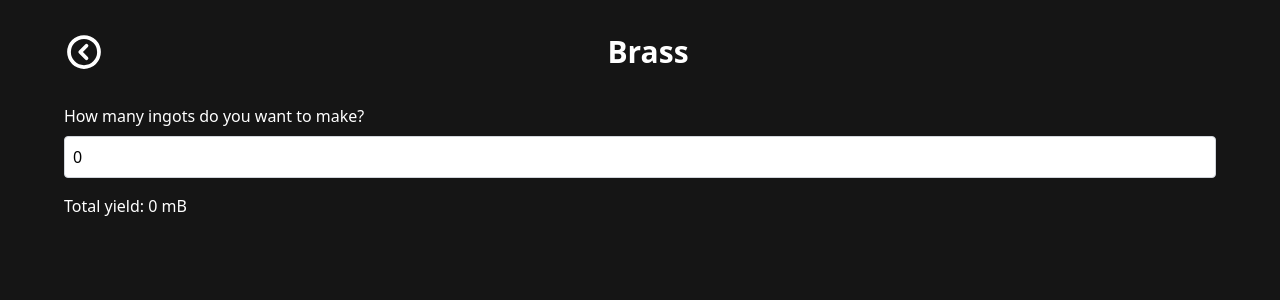
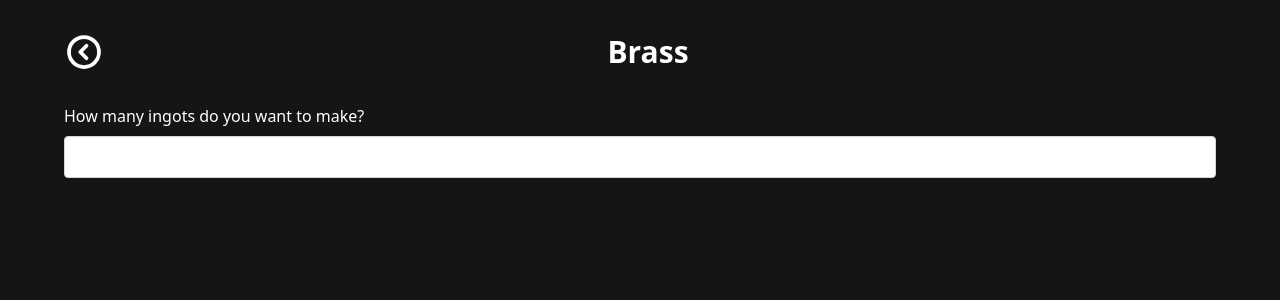
Before and after one commit to maheenmatin/TFCCalculator, a Next.js app: page / in a window 1280 px wide. Both pictures are taken after a click on the button "Brass". Shown: the top 300 px of the page. Built offline with nearby package versions, Linux system fonts and the light colour scheme.

Commit message:
- Fixed annoyance where 0 would be persisted even when not necessary.

```diff
--- a/src/app/components/AlloyComponentDisplay.tsx
+++ b/src/app/components/AlloyComponentDisplay.tsx
@@ -8,7 +8,7 @@ interface AlloyDisplayProps {
 
 export function AlloyComponentDisplay({ alloy }: Readonly<AlloyDisplayProps>) {
 	const [alloyDetails, setAlloyDetails] = useState<Alloy | null>(null);
-	const [ingotCount, setIngotCount] = useState<number>(0);
+	const [ingotCount, setIngotCount] = useState<number>();
 
 	const mbPerIngot : number = 144;
 
@@ -51,7 +51,9 @@ export function AlloyComponentDisplay({ alloy }: Readonly<AlloyDisplayProps>) {
 										className="w-full p-2 border border-gray-300 rounded text-black"
 								/>
 							</div>
+							{ingotCount &&
 							<p>Total yield: {ingotCount * mbPerIngot} mB</p>
+							}
 						</div>
 				)}
 			</div>
```
